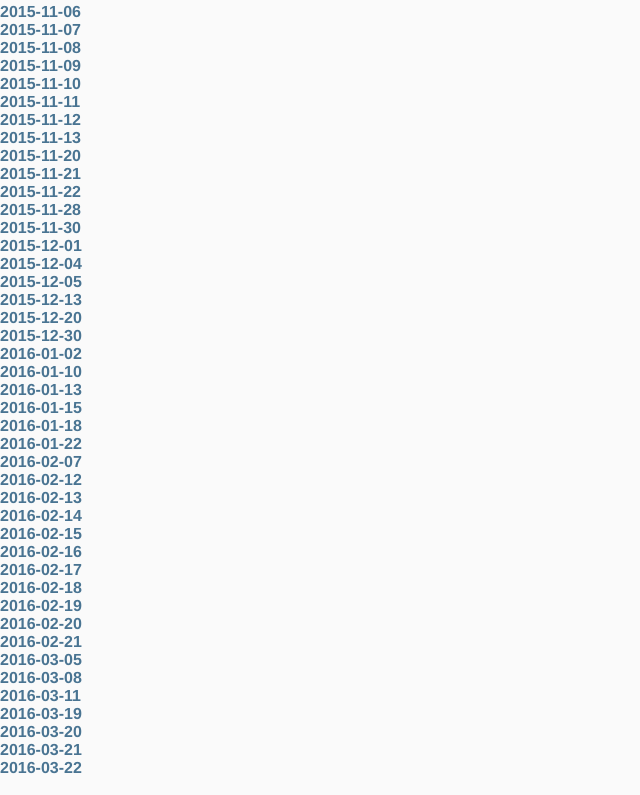
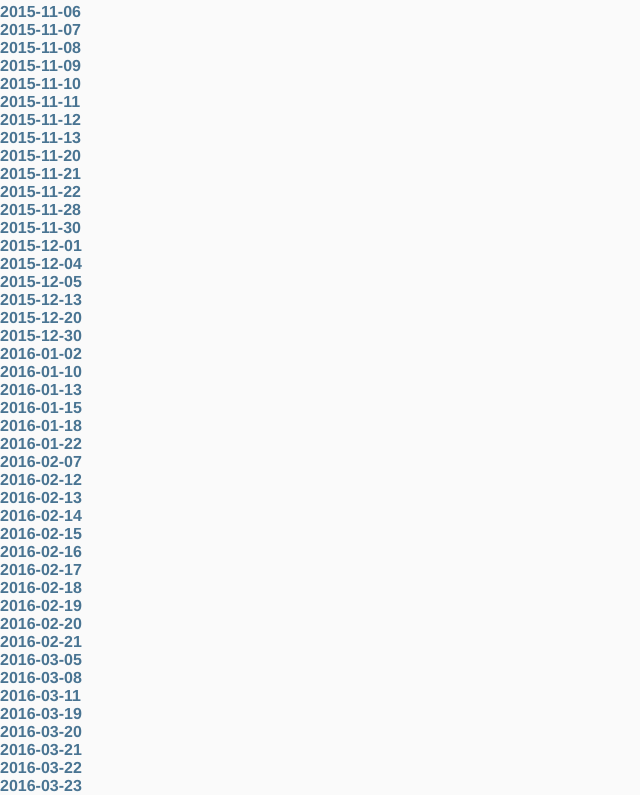
Before and after one commit to chrishunt/tracks, a plain HTML site: page tracks.html in a window 1280 px wide. Shown: the part 2769-3564 px from the top of the page, without its empty margins (0-640 px from the left). Drawn offline with Linux system fonts and the light colour scheme.

Commit message:
Add track for 2016-03-23

```diff
--- a/tracks.html
+++ b/tracks.html
@@ -212,6 +212,7 @@
       <li><a href="map.html?2016-03-20">2016-03-20</a></li>
       <li><a href="map.html?2016-03-21">2016-03-21</a></li>
       <li><a href="map.html?2016-03-22">2016-03-22</a></li>
+      <li><a href="map.html?2016-03-23">2016-03-23</a></li>
       <!-- NEW ENTRIES ABOVE THIS LINE -->
     </ul>
 
```
Also changed, not shown: 1 other file.
